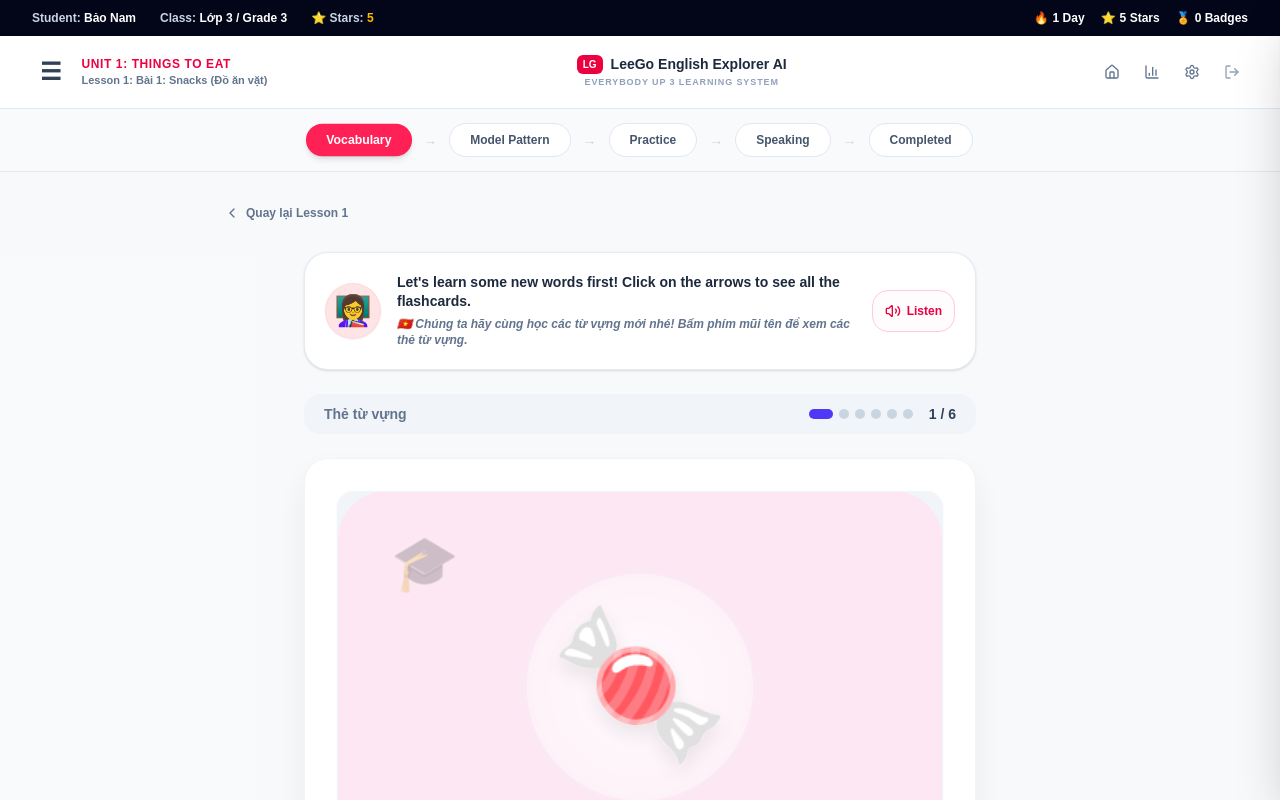
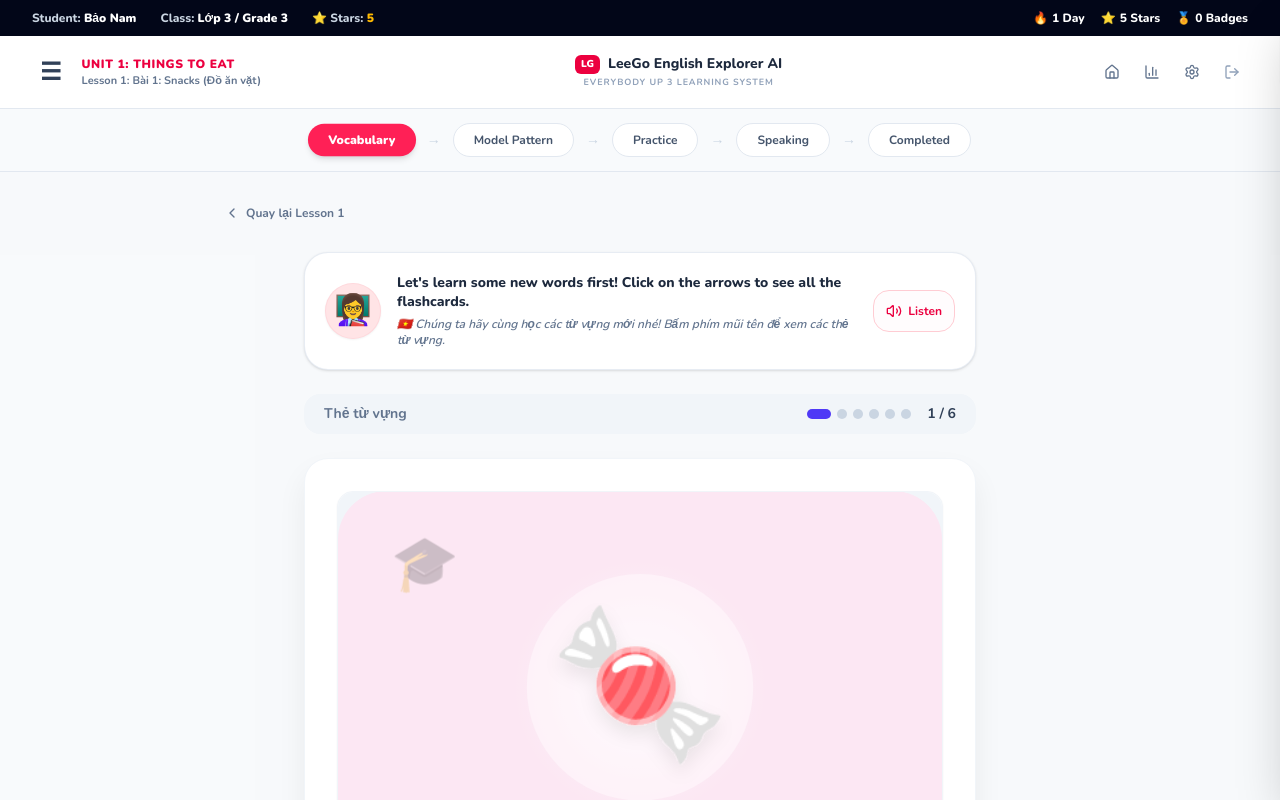
Before and after one commit to phankimhue105-del/leegoup3, a React (Vite) app: page /units/unit-1/lessons/u1-l1/vocabulary in a window 1280 px wide. Shown: the top 800 px of the page. Built offline with nearby package versions, Linux system fonts and the light colour scheme.

Commit message:
Update index.css

```diff
--- a/src/index.css
+++ b/src/index.css
@@ -1,22 +1,21 @@
+@import url('https://fonts.googleapis.com/css2?family=Nunito:wght@400;500;600;700;800;900&display=swap');
 @import "tailwindcss";
-@import url('https://fonts.googleapis.com/css2?family=Nunito:wght@400;500;600;700;800;900&display=swap');
 
 :root {
   --font-heading: 'Nunito', sans-serif;
   --font-body: 'Nunito', sans-serif;
 }
 
+*, body, button, input, select, textarea, h1, h2, h3, h4, h5, h6, .font-heading {
+  font-family: 'Nunito', sans-serif !important;
+}
+
 body {
-  font-family: var(--font-body);
   background-color: #f8fafc;
   color: #1e293b;
   overflow-x: hidden;
   user-select: none;
   -webkit-tap-highlight-color: transparent;
-}
-
-h1, h2, h3, .font-heading {
-  font-family: var(--font-heading);
 }
 
 /* Custom playful scrollbar */
```
